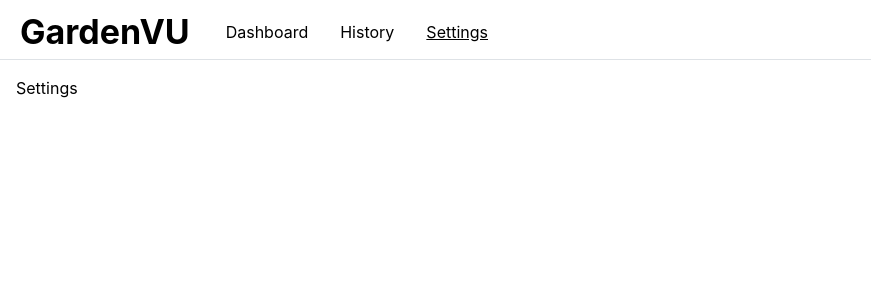
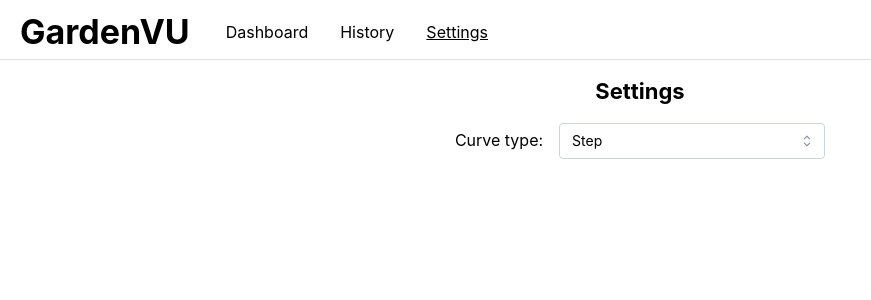
Before and after one commit to GardenVU/gardenvu-frontend, a React (Vite) app: page /settings in a window 1280 px wide. Shown: the top 300 px of the page, without its empty margins (0-871 px from the left). Built offline with nearby package versions, Linux system fonts and the light colour scheme.

Commit message:
Added downloading, and search

```diff
--- a/package.json
+++ b/package.json
@@ -21,6 +21,7 @@
     "@tanstack/react-query": "^5.24.1",
     "axios": "^1.6.7",
     "dayjs": "^1.11.10",
+    "file-saver": "^2.0.5",
     "react": "^18.2.0",
     "react-dom": "^18.2.0",
     "react-router-dom": "^6.22.1",
@@ -28,6 +29,7 @@
   },
   "devDependencies": {
     "@faker-js/faker": "^8.4.1",
+    "@types/file-saver": "^2.0.7",
     "@types/react": "^18.2.56",
     "@types/react-dom": "^18.2.19",
     "@typescript-eslint/eslint-plugin": "^7.0.2",
--- a/src/components/Graph.tsx
+++ b/src/components/Graph.tsx
@@ -8,6 +8,7 @@ import {
 } from "../interfaces/SensorData.interface";
 import { Group, Title } from "@mantine/core";
 import GraphTooltip from "./GraphTooltip";
+import { useSettingsContext } from "../context/settings.context";
 
 interface GraphProps {
   data: SensorData[];
@@ -16,6 +17,9 @@ interface GraphProps {
 }
 
 const Graph = ({ data, value, dataKey }: GraphProps) => {
+  /** States and Context **/
+  const { curveType } = useSettingsContext();
+
   /** Render **/
   return (
     <Group gap="xs">
@@ -47,7 +51,7 @@ const Graph = ({ data, value, dataKey }: GraphProps) => {
             textTransform: "capitalize",
           },
         }}
-        curveType="step"
+        curveType={curveType}
         tooltipProps={{
           //eslint-disable-next-line @typescript-eslint/no-explicit-any
           content: ({ label, payload }) => (
--- a/src/components/PlotStatus.tsx
+++ b/src/components/PlotStatus.tsx
@@ -93,7 +93,7 @@ const PlotStatus = ({
         value={search}
         onChange={filterPlots}
         placeholder="Search plots"
-        style={{ marginBottom: "0.5rem" }}
+        mb={0.5}
       />
       <SimpleGrid cols={4} spacing="xs" verticalSpacing="xs">
         {filteredPlots.map((plot, index) => (
@@ -107,8 +107,15 @@ const PlotStatus = ({
             <Stack gap="xs" justify="flex-start">
               <Button
                 key={index}
-                onClick={() => onPlotSelect(index)}
-                color={selectedPlot === index ? "black" : "gray"}
+                onClick={() =>
+                  onPlotSelect(plotsData.findIndex((p) => p.name === plot.name))
+                }
+                color={
+                  selectedPlot ===
+                  plotsData.findIndex((p) => p.name === plot.name)
+                    ? "black"
+                    : "gray"
+                }
               >
                 {plot.name}
               </Button>
--- /dev/null
+++ b/src/context/settings.context.tsx
@@ -0,0 +1,51 @@
+/* eslint-disable react-refresh/only-export-components */
+/* eslint-disable @typescript-eslint/no-unused-vars */
+import { LineChartCurveType } from "@mantine/charts";
+import { createContext, useContext, useEffect, useState } from "react";
+import type { PropsWithChildren } from "react";
+
+// Settings context type
+interface SettingsContextType {
+  curveType: LineChartCurveType;
+  setCurveType: (_: LineChartCurveType) => void;
+}
+
+// Create settings context
+const SettingsContext = createContext<SettingsContextType>({
+  curveType: "step",
+  setCurveType: (_: LineChartCurveType) => {},
+});
+
+// Create settings context provider
+export const SettingsProvider = ({ children }: PropsWithChildren) => {
+  const [curveType, setCurveType] = useState<LineChartCurveType>("step");
+
+  useEffect(() => {
+    const storedCurveType = localStorage.getItem("curveType");
+    if (storedCurveType) {
+      setCurveType(storedCurveType as LineChartCurveType);
+    }
+  }, []);
+
+  const updateCurveType = (newCurveType: LineChartCurveType) => {
+    setCurveType(newCurveType);
+    localStorage.setItem("curveType", newCurveType);
+  };
+
+  const value = { curveType, setCurveType: updateCurveType };
+
+  return (
+    <SettingsContext.Provider value={value}>
+      {children}
+    </SettingsContext.Provider>
+  );
+};
+
+// Hook to use settings context
+export const useSettingsContext = () => {
+  const context = useContext(SettingsContext);
+  if (!context) {
+    throw new Error("useSettings must be used within a SettingsProvider");
+  }
+  return context;
+};
--- a/src/data/test-data.ts
+++ b/src/data/test-data.ts
@@ -4,7 +4,7 @@ import { faker } from "@faker-js/faker";
 
 export const createTestData = (): SensorData => {
   return {
-    _id: faker.string.uuid(),
+    _id: faker.number.int({ min: 1, max: 100 }),
     temperature: faker.number.int({ min: 0, max: 100 }),
     pH: faker.number.float({ min: 0, max: 14, multipleOf: 0.1 }),
     tds: faker.number.int({ min: 250, max: 1000 }),
@@ -15,7 +15,7 @@ export const createTestData = (): SensorData => {
 
 export const createTestPlotData = (): Plot => {
   return {
-    _id: faker.string.uuid(),
+    _id: faker.number.int({ min: 1, max: 100 }),
     name: faker.word.adjective() + " plot",
     data: Array.from({ length: 20 }, () => createTestData()),
     createdAt: faker.date
--- a/src/index.tsx
+++ b/src/index.tsx
@@ -5,6 +5,7 @@ import "@mantine/charts/styles.css";
 import "@mantine/dates/styles.css";
 import { createTheme, MantineProvider } from "@mantine/core";
 import Router from "./router/router.tsx";
+import { SettingsProvider } from "./context/settings.context.tsx";
 
 const theme = createTheme({
   fontFamily: "Inter, sans-serif",
@@ -14,7 +15,9 @@ const theme = createTheme({
 ReactDOM.createRoot(document.getElementById("root")!).render(
   <React.StrictMode>
     <MantineProvider theme={theme}>
-      <Router />
+      <SettingsProvider>
+        <Router />
+      </SettingsProvider>
     </MantineProvider>
   </React.StrictMode>,
 );
--- a/src/interfaces/Plot.interface.ts
+++ b/src/interfaces/Plot.interface.ts
@@ -1,7 +1,7 @@
 import { SensorData } from "./SensorData.interface";
 
 export interface Plot {
-  _id: string;
+  _id: number;
   data: SensorData[];
   name: string;
   createdAt: string;
--- a/src/interfaces/SensorData.interface.ts
+++ b/src/interfaces/SensorData.interface.ts
@@ -1,5 +1,5 @@
 export interface SensorData {
-  _id: string;
+  _id: number;
   temperature: number;
   pH: number;
   tds: number;
--- a/src/pages/Dashboard.tsx
+++ b/src/pages/Dashboard.tsx
@@ -6,6 +6,8 @@ import PlotStatus from "../components/PlotStatus";
 const Dashboard = () => {
   /** States and Context **/
   const [selectedPlot, setSelectedPlot] = useState<number>(0);
+
+  /** Hooks **/
 
   /** Render **/
   return (
--- a/src/pages/History.tsx
+++ b/src/pages/History.tsx
@@ -1,9 +1,10 @@
-import { Group, Select } from "@mantine/core";
+import { Button, Group, Select, Text } from "@mantine/core";
 import { Plot } from "../interfaces/Plot.interface";
 import { useState } from "react";
 import { testPlotsData } from "../data/test-data";
 import { DatePickerInput } from "@mantine/dates";
 import GraphPanel from "../components/GraphPanel";
+import FileSaver from "file-saver";
 
 const History = () => {
   /** States and Context **/
@@ -13,24 +14,36 @@ const History = () => {
     null,
   ]);
 
+  /** Handlers **/
+  const downloadData = () => {
+    const data = selectedPlot?.data || [];
+    const header = Object.keys(data[0]).join(",");
+    const csv = `${header}\n${data
+      .map((row) => Object.values(row).join(","))
+      .join("\n")}`;
+    const blob = new Blob([csv], { type: "text/csv;charset=utf-8" });
+    FileSaver.saveAs(blob, `${selectedPlot?.name}.csv`);
+  };
+
   /** Render **/
   const plotOptions = testPlotsData.map((plot) => ({
-    value: plot._id,
+    value: plot._id.toString(),
     label: plot.name,
   }));
 
   return (
     <div>
-      <Group mb={10} justify="center">
+      <Group mb={20} justify="center">
         <Select
           key={selectedPlot?._id}
           data={plotOptions}
           label="Select plot"
           placeholder="Select plot"
-          value={selectedPlot?._id}
+          value={selectedPlot?._id.toString()}
           onChange={(value) => {
             setSelectedPlot(
-              testPlotsData.find((plot) => plot._id === value) || null,
+              testPlotsData.find((plot) => plot._id.toString() === value) ||
+                null,
             );
           }}
           clearable
@@ -54,7 +67,14 @@ const History = () => {
         />
       </Group>
       {dateRange[0] && dateRange[1] && selectedPlot && (
-        <GraphPanel data={selectedPlot.data} />
+        <>
+          <GraphPanel data={selectedPlot.data} />
+          <Group mt={20} justify="center">
+            <Button onClick={downloadData} color="black">
+              <Text>{`Download Data`}</Text>
+            </Button>
+          </Group>
+        </>
       )}
     </div>
   );
--- a/src/pages/Settings.tsx
+++ b/src/pages/Settings.tsx
@@ -1,7 +1,36 @@
-import { Text } from "@mantine/core";
+import { Group, Select, Stack, Text, Title } from "@mantine/core";
+import { useSettingsContext } from "../context/settings.context";
+import { LineChartCurveType } from "@mantine/charts";
 
 const Settings = () => {
-  return <Text>Settings</Text>;
+  /** States and Context **/
+  const { curveType, setCurveType } = useSettingsContext();
+
+  /** Render **/
+  const curveOptions = [
+    { value: "linear", label: "Linear" },
+    { value: "step", label: "Step" },
+    { value: "monotone", label: "Monotone" },
+  ];
+
+  return (
+    <>
+      <Stack>
+        <Group justify="center">
+          <Title order={3}>{`Settings`}</Title>
+        </Group>
+        <Group justify="center">
+          <Text>{`Curve type: `}</Text>
+          <Select
+            data={curveOptions}
+            defaultValue={curveType ? curveType : "step"}
+            value={curveType}
+            onChange={(value) => setCurveType(value as LineChartCurveType)}
+          />
+        </Group>
+      </Stack>
+    </>
+  );
 };
 
 export default Settings;
```
Also changed, not shown: src/api/api.ts (+13 -4 lines), 1 other file (tests, documents, lock files or other folders).
